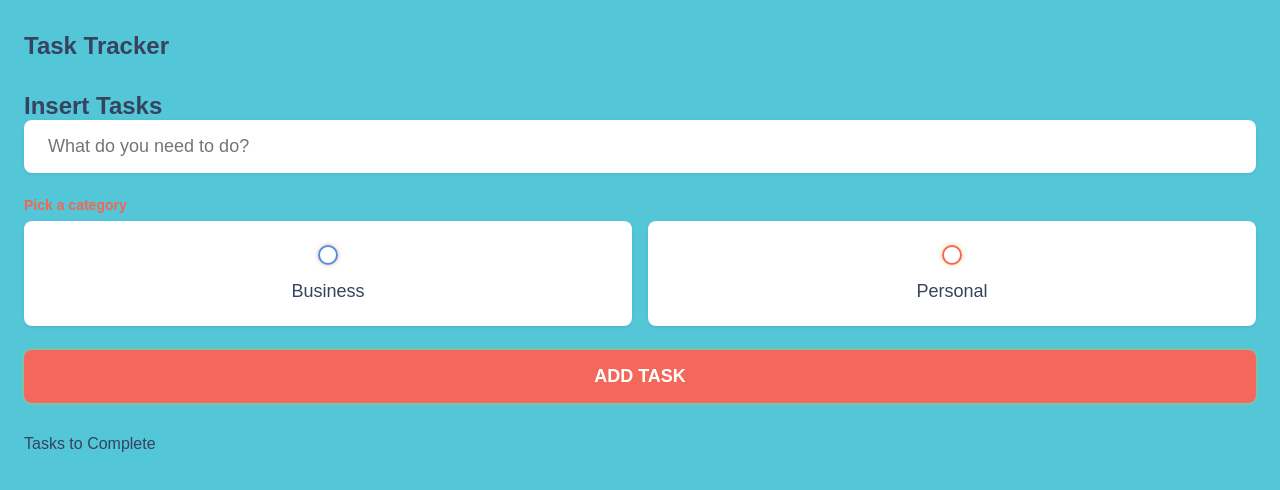
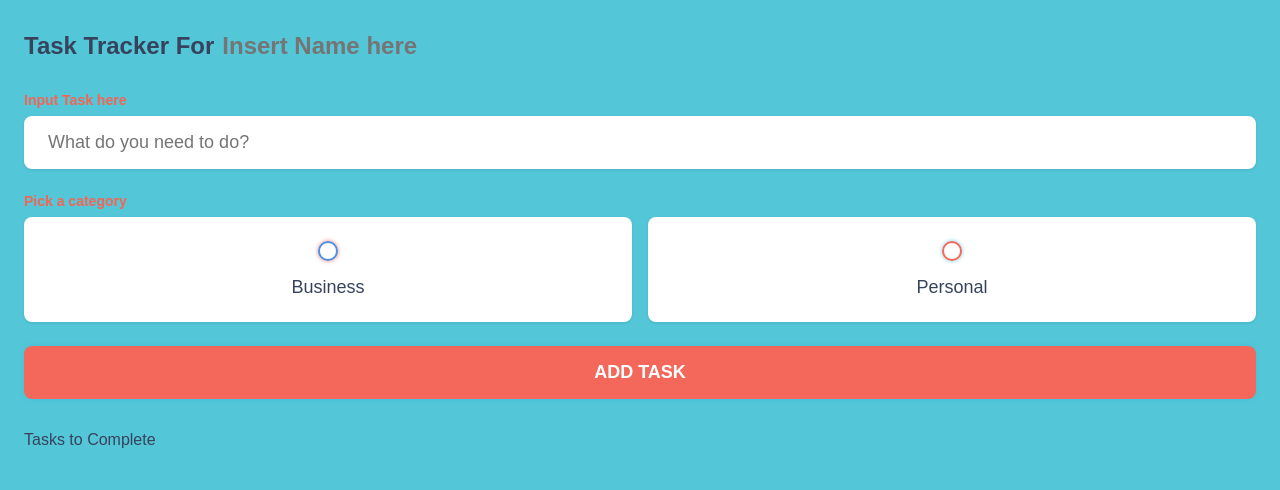
Before and after one commit to evandegraff/TaskTrackerAlt, a plain HTML site: page index.html in a window 1280 px wide. Drawn offline with Linux system fonts and the light colour scheme.

Commit message:
night push

```diff
--- a/app.js
+++ b/app.js
@@ -35,10 +35,10 @@ window.addEventListener("load", () => {
       tasks.push(task);
 
       localStorage.setItem("tasks", JSON.stringify(tasks));
-  // Then it resets so they can start over if they want.
+  // it then resets the page when refreshed and we stringify the data so that it can be displayed in the html
       // Reset the form
       e.target.reset();
-  // Displays our tasks here and updates them based on user changes / inputs.
+  // Displays our tasks here and allows them to be updated
       DisplayTasks();
     });
 
@@ -60,6 +60,7 @@ window.addEventListener("load", () => {
       const actions = document.createElement("div");
       const edit = document.createElement("button");
       const deleteButton = document.createElement("button");
+
   // Creating checkbox and done button for tasks.
       input.type = "checkbox";
       input.checked = task.done;
--- a/index.html
+++ b/index.html
@@ -9,19 +9,19 @@
   </head>
   <body>
     <main class="app">
-      <!-- Greeting -->
+      <!-- header -->
       <section class="greeting">
         <h2 class="title">
-          Task Tracker
-        </h2>
+         Task Tracker For
+          <input type="text" id="name" placeholder="Insert Name here" />
+        </h2> <!-- creates the input for the name and the tasks-->
       </section>
-      <!-- End of Greeting -->
+      <!-- end -->
 
       <!-- New task -->
       <section class="create-task">
-
         <form id="new-task-form">
-          <h2>Insert Tasks</h2>
+          <h4>Input Task here</h4>
           <input
             type="text"
             placeholder="What do you need to do?"
--- a/styles.css
+++ b/styles.css
@@ -4,16 +4,14 @@
     --business: #4d90de;
     --personal: var(--primary);
     --light: #53c6d8;
-    --grey: rgb(244, 101, 83);
-    --dark: #37425d;
-    --destroy: #ff5b57;
-    --pink: #ffe7ff;
-    --purple: #8b5cf6;
+    --red: rgb(244, 101, 83);
+    --blk: #37425d;
+    --subtract: rgb(255, 90, 87);
 
-    --shadow: 0 1px 3px rgba(0, 0, 0, 0.1);
+    --shadow: 0 1px 3px rgba(14, 12, 12, 0.1);
 
-    --business-glow: 0px 0px 4px rgba(232, 140, 115, 0.75);
-    --personal-glow: 0px 0px 4px rgba(234, 186, 64, 0.75);
+    --business-glow: 0px 0px 4px rgba(224, 83, 73, 0.75);
+    --personal-glow: 0px 0px 4px rgba(63, 189, 217, 0.75);
 }
 
 /* End of Variables */
@@ -39,7 +37,7 @@ button {
 
 body {
     background: var(--light);
-    color: var(--dark);
+    color: var(--blk);
 }
 
 section {
@@ -50,14 +48,14 @@ section {
 }
 
 h3 {
-    color: var(--dark);
+    color: var(--blk);
     font-size: 1rem;
     font-weight: 400;
     margin-bottom: 0.5rem;
 }
 
 h4 {
-    color: var(--grey);
+    color: var(--red);
     font-size: 0.875rem;
     font-weight: 700;
     margin-bottom: 0.5rem;
@@ -75,17 +73,9 @@ h4 {
 
 .greeting .title,
 .greeting .title input {
-    color: var(--dark);
+    color: var(--blk);
     font-size: 1.5rem;
     font-weight: 700;
-}
-
-#name {
-    color: var(--pink);
-    background-image: linear-gradient(to right, var(--pink), var(--purple));
-    -webkit-background-clip: text;
-    background-clip: text;
-    -webkit-text-fill-color: transparent;
 }
 
 .create-task input[type="text"] {
@@ -93,7 +83,7 @@ h4 {
     width: 100%;
     font-size: 1.125rem;
     padding: 1rem 1.5rem;
-    color: var(--dark);
+    color: var(--blk);
     background-color: #fff;
     border-radius: 0.5rem;
     box-shadow: var(--shadow);
@@ -164,7 +154,7 @@ input:checked~.bubble::after {
 }
 
 .create-task .options label div {
-    color: var(--dark);
+    color: var(--blk);
     font-size: 1.125rem;
     margin-top: 1rem;
 }
@@ -213,7 +203,7 @@ input:checked~.bubble::after {
 }
 
 .task-item .task-content input {
-    color: var(--dark);
+    color: var(--blk);
     font-size: 1.125rem;
 }
 
@@ -241,10 +231,36 @@ input:checked~.bubble::after {
 }
 
 .task-item .actions .delete {
-    background-color: var(--destroy);
+    background-color: var(--subtract);
 }
 
 .task-item.done .task-content input {
     text-decoration: line-through;
-    color: var(--grey);
+    color: var(--red);
 }
+
+
+@media screen and (max-width: 600px) {
+    body {
+    }
+  }
+
+
+
+
+
+
+
+
+
+
+
+
+/*
+#name {
+    color: var(--pink);
+    background-image: linear-gradient(to right, var(--pink), var(--purple));
+    -webkit-background-clip: text;
+    background-clip: text;
+    -webkit-text-fill-color: transparent;
+}
```
Also changed, not shown: 1 other file.
